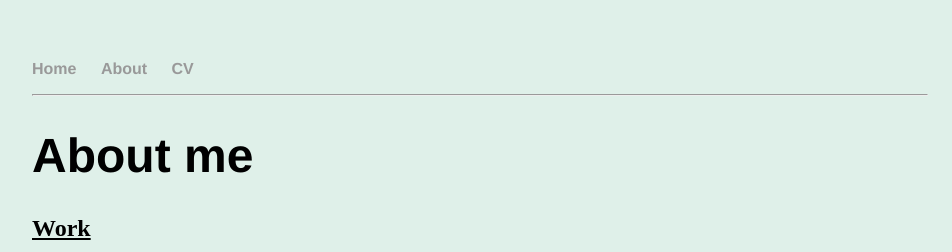
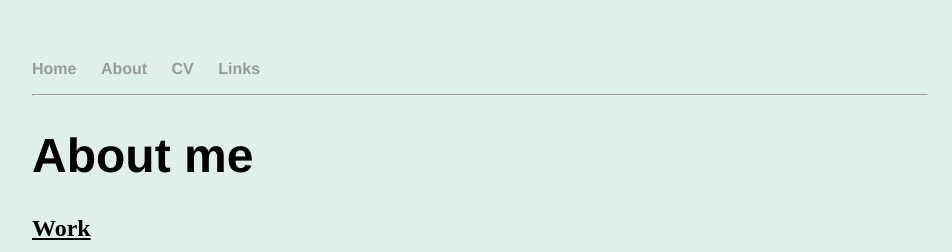
Before and after one commit to IBalmes/IBalmes.github.io, a Jekyll site: the page built from about/index.html, in a window 1280 px wide. Shown: the top 252 px of the page, without its empty margins (160-1112 px from the left). Built offline with Jekyll 4.4.1, drawn with Linux system fonts in a browser that asks for light colours.

Commit message:
Update default.html

```diff
--- a/_layouts/default.html
+++ b/_layouts/default.html
@@ -9,9 +9,9 @@
 			<nav>
 	    	<ul>
 	        <li><a href="/">Home</a></li>
-		      <li><a href="/about">About</a></li>
+	        <li><a href="/about">About</a></li>
 	        <li><a href="/CV">CV</a></li>
-	        <!-- <li><a href="/links">Links</a></li> -->
+	        <li><a href="/links">Links</a></li>
 	    	</ul>
 	    	<hr>
 			</nav>
```
